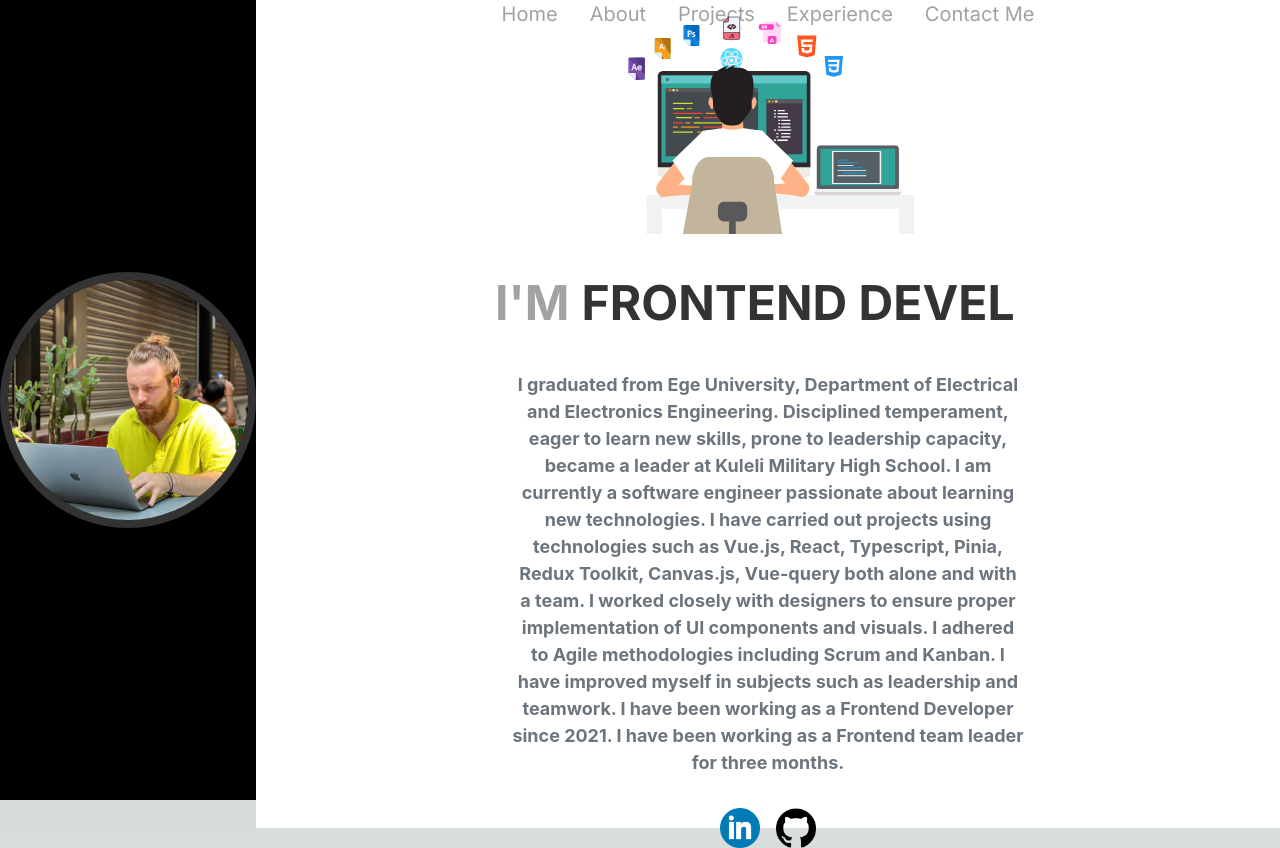
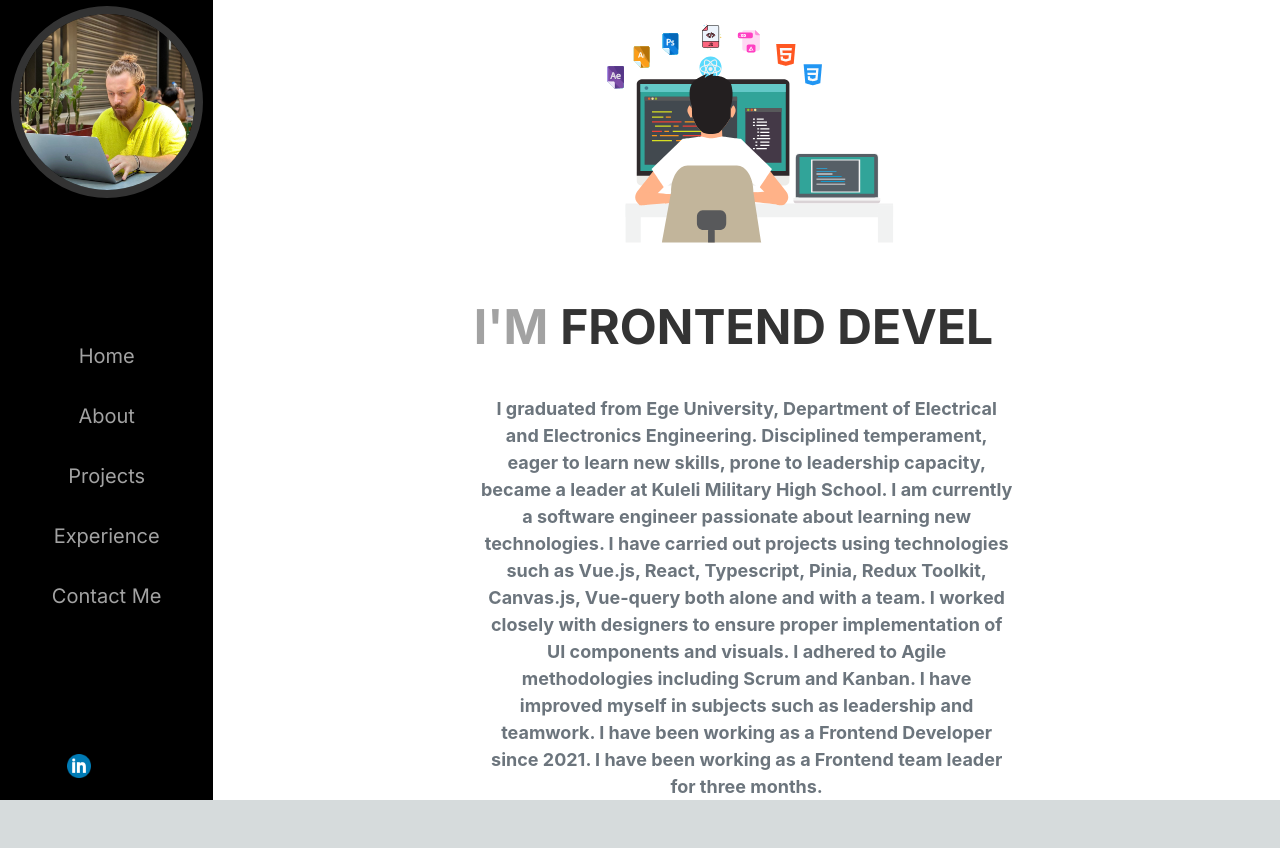
Before and after one commit to enesmalikdmn/personal-website, a Next.js app: page / in a window 1280 px wide. After the commit the page ends 800 px from the top, so only its background shows below. Built offline with nearby package versions, Linux system fonts and the light colour scheme.

Commit message:
feat: sidebar updates

```diff
--- a/app/layout.tsx
+++ b/app/layout.tsx
@@ -20,8 +20,8 @@ export default function RootLayout({
       <body className={inter.className}>
         <div className='flex'>
           <Sidebar />
-          <div className='flex flex-col w-4/5 h-screen'>
-            <Header />
+          <div className='flex flex-col w-5/6 h-screen'>
+            {/* <Header /> */}
             <main className='w-full h-full'>{children}</main>
           </div>
         </div>
--- a/app/page.tsx
+++ b/app/page.tsx
@@ -1,10 +1,10 @@
-'use client'
-import Image from 'next/image'
+"use client";
+import Image from "next/image";
 
 import { useEffect, useRef } from "react";
 import lottie from "lottie-web";
 import animationData from "@/public/animations/developer.json";
-import Typewriter from '@/components/typewritter';
+import Typewriter from "@/components/typewritter";
 
 export default function Home() {
   const container = useRef(null);
@@ -13,7 +13,7 @@ export default function Home() {
     if (container.current) {
       const anim = lottie.loadAnimation({
         container: container.current,
-        renderer: 'svg',
+        renderer: "svg",
         loop: true,
         autoplay: true,
         animationData: animationData,
@@ -25,33 +25,27 @@ export default function Home() {
 
   return (
     <div className="flex w-full h-full justify-center">
-      <div className='w-full h-full bg-white text-black flex items-center flex-col justify-center gap-8'>
-      <div ref={container} style={{ width: "300px", height: "300px" }} />
-      <Typewriter texts={['Enes Malik Duman', 'Frontend Developer']} />
-      <div className='flex justify-center'>
-          <p className='w-1/2 text-secondary page-text-font text-[18px] text-center'>
-          I graduated from Ege University, Department of Electrical and Electronics Engineering. Disciplined temperament, eager to learn new skills, prone to leadership capacity, became a leader at Kuleli Military High School. I am currently a software engineer passionate about learning new technologies. I have carried out projects using technologies such as Vue.js, React, Typescript, Pinia, Redux Toolkit, Canvas.js, Vue-query both alone and with a team. I worked closely with designers to ensure proper implementation of UI components and visuals. I adhered to Agile methodologies including Scrum and Kanban. I have improved myself in subjects such as leadership and teamwork. I have been working as a Frontend Developer since 2021. I have been working as a Frontend team leader for three months.
+      <div className="w-full h-full bg-white text-black flex items-center flex-col justify-center gap-8">
+        <div ref={container} style={{ width: "300px", height: "300px" }} />
+        <Typewriter texts={["Enes Malik Duman", "Frontend Developer"]} />
+        <div className="flex justify-center">
+          <p className="w-1/2 text-secondary page-text-font text-[18px] text-center">
+            I graduated from Ege University, Department of Electrical and
+            Electronics Engineering. Disciplined temperament, eager to learn new
+            skills, prone to leadership capacity, became a leader at Kuleli
+            Military High School. I am currently a software engineer passionate
+            about learning new technologies. I have carried out projects using
+            technologies such as Vue.js, React, Typescript, Pinia, Redux
+            Toolkit, Canvas.js, Vue-query both alone and with a team. I worked
+            closely with designers to ensure proper implementation of UI
+            components and visuals. I adhered to Agile methodologies including
+            Scrum and Kanban. I have improved myself in subjects such as
+            leadership and teamwork. I have been working as a Frontend Developer
+            since 2021. I have been working as a Frontend team leader for three
+            months.
           </p>
         </div>
-        <div className='flex justify-center gap-4'>
-            <a href="https://www.linkedin.com/in/enes-malik-duman-1077b0151/" target="_blank">
-              <Image
-                width={40}
-                height={40}
-                src="/linkedin-logo.webp"
-                alt="linkedin"
-              />
-            </a>
-            <a href="https://github.com/enesmalikdmn" target="_blank">
-              <Image
-                width={40}
-                height={40}
-                src="/github-logo.png"
-                alt="github"
-              />
-            </a>
-          </div>
       </div>
     </div>
-  )
+  );
 }
--- a/components/header.tsx
+++ b/components/header.tsx
@@ -5,7 +5,7 @@ import { useRouter } from 'next/navigation'
 const Header = () => {
     const router = useRouter()
     return (
-        <header className='flex h-32 w-full text-primary bg-white justify-center text-xl items-center gap-8'>
+        <header className='flex flex-col w-full text-primary  justify-center text-xl items-center gap-8'>
             <span className='cursor-pointer' onClick={() => router.push('/')} >Home</span>
             <span className='cursor-pointer' onClick={() => router.push('/about')} >About</span>
             <span className='cursor-pointer' onClick={() => router.push('/projects')} >Projects</span>
--- a/components/sidebar.tsx
+++ b/components/sidebar.tsx
@@ -1,12 +1,13 @@
-'use client';
+"use client";
 
-import Image from 'next/image';
+import Image from "next/image";
+import Header from "./header";
 
 const Sidebar = () => {
   return (
-    <div className="w-1/5 h-screen flex justify-center items-center bg-black">
+    <div className="w-1/6 h-screen flex flex-col gap-36 justify-center items-center bg-black">
       {/* Dönüş Animasyonu için Container */}
-      <div className="relative w-64 h-64 group [perspective:1000px]">
+      <div className="relative w-48 h-48 group [perspective:1000px]">
         {/* Kartın İç Yapısı */}
         <div className="relative w-full h-full transition-transform duration-700 [transform-style:preserve-3d] group-hover:[transform:rotateY(180deg)]">
           {/* Kartın Ön Yüzü */}
@@ -33,6 +34,23 @@ const Sidebar = () => {
           </div>
         </div>
       </div>
+      <Header />
+      <div className="flex justify-center gap-4">
+        <a
+          href="https://www.linkedin.com/in/enes-malik-duman-1077b0151/"
+          target="_blank"
+        >
+          <Image
+            width={24}
+            height={24}
+            src="/linkedin-logo.webp"
+            alt="linkedin"
+          />
+        </a>
+        <a href="https://github.com/enesmalikdmn" target="_blank">
+          <Image width={40} height={40} src="/github-logo.png" alt="github" />
+        </a>
+      </div>
     </div>
   );
 };
```
